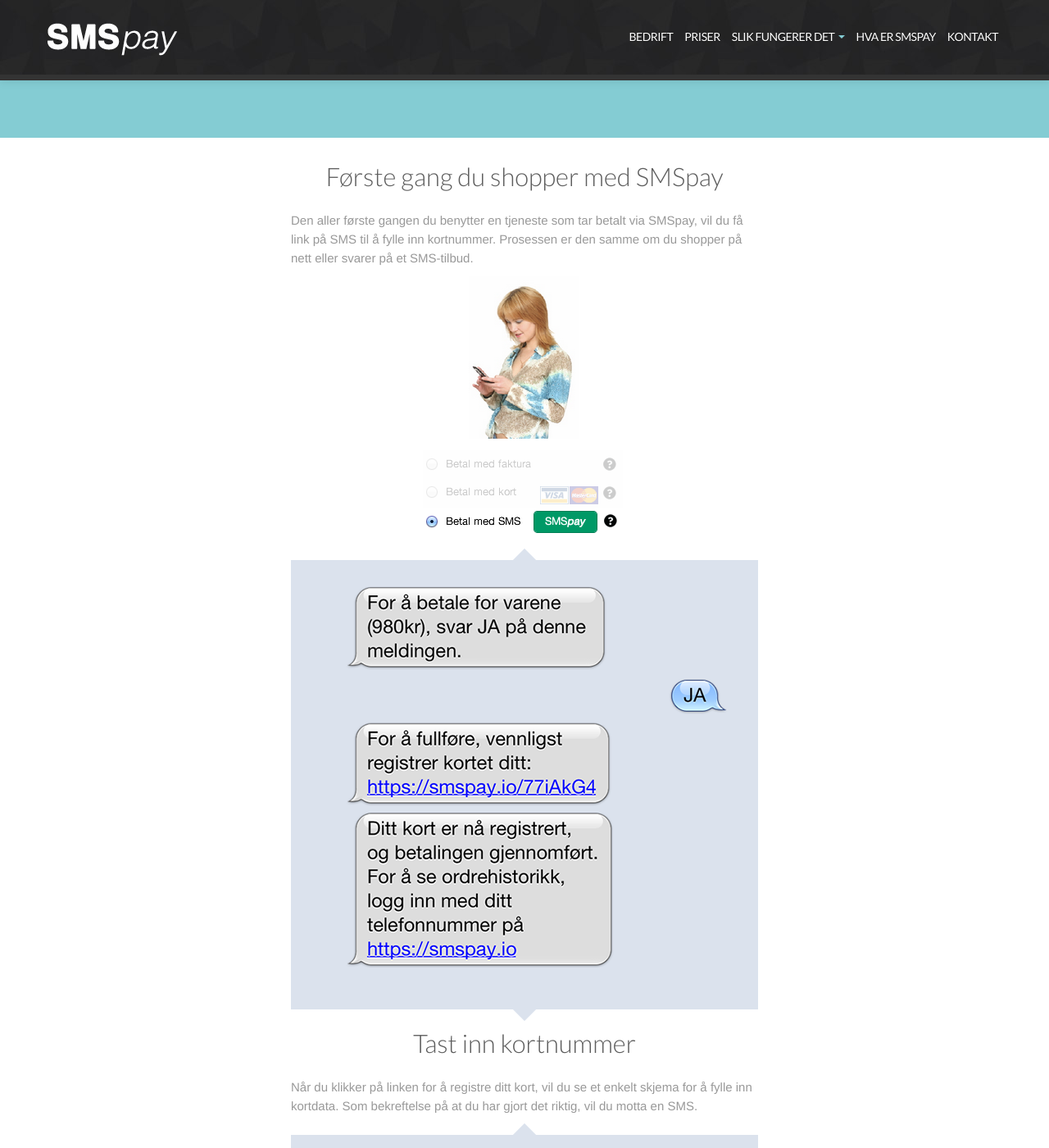
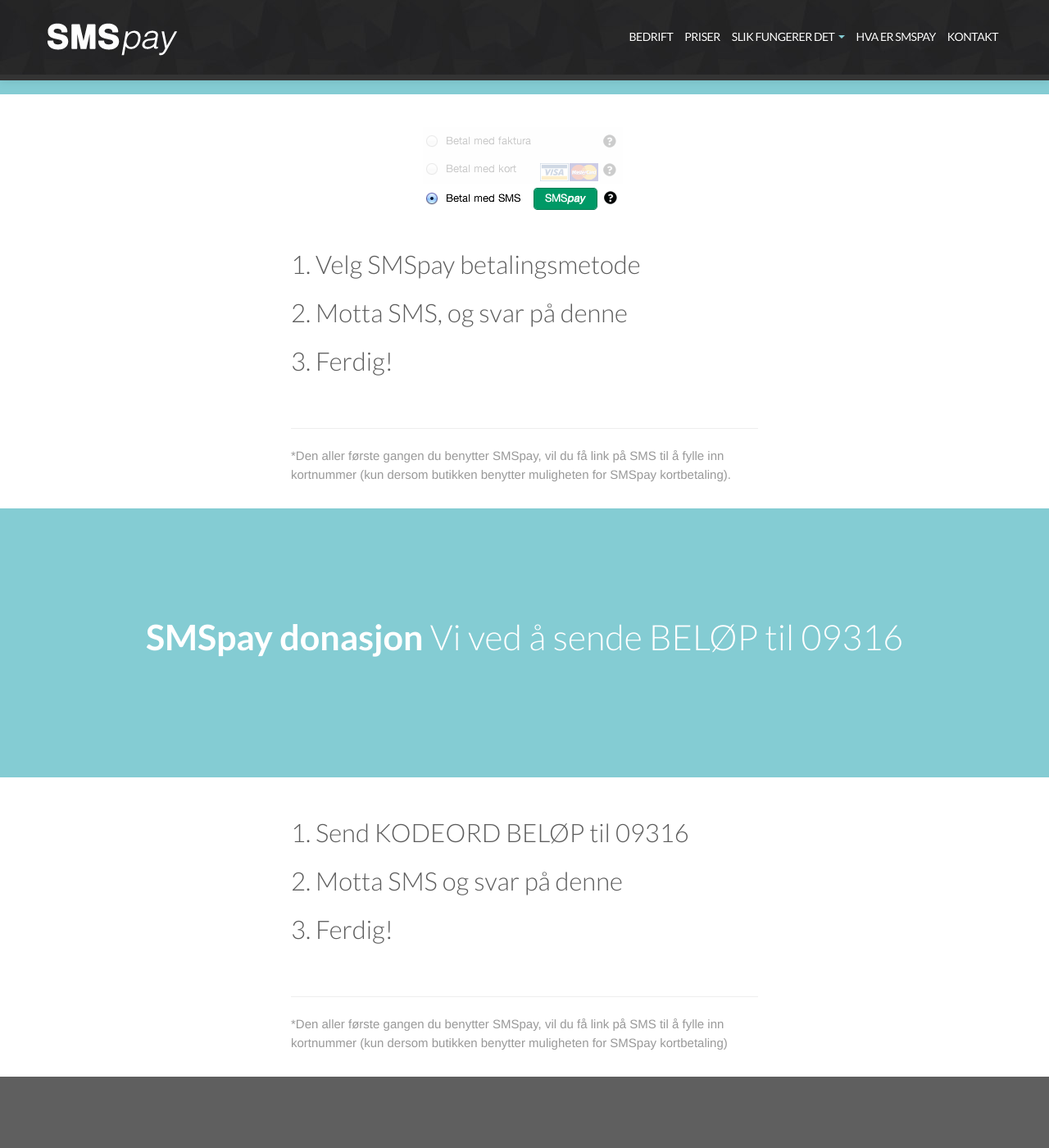
Before and after one commit to front/smspay.io, a Jekyll site: the page built from hvordan/index.html, in a window 1280 px wide and 1400 px high, scrolled down 213 px. Shown: the whole window at 82% size. Built offline with Jekyll 4.4.1, drawn with Linux system fonts in a browser that asks for light colours; nearby versions of some CDN libraries; some of the changed text lies outside the part shown.

```diff
--- a/hvordan/index.html
+++ b/hvordan/index.html
@@ -7,7 +7,7 @@ title: Slik fungerer det
     <div class="container">
       <div class="row-fluid">
         <div class="span12 text-center">
-          <h2><strong>Shopping:</strong> Registrer ditt kort med SMSpay, og gjør shopping enkelt!*</h2>
+          <h2><strong>SMSpay i nettbutikk:</strong> Betal ved å svare på en SMS</h2>
         </div>
       </div>
     </div>
@@ -18,20 +18,22 @@ title: Slik fungerer det
       <br>
       <div class="row-fluid">
         <div class="span6 offset3">
-          <h2 class="text-center">Første gang du shopper med SMSpay</h2>
-          <p>Den aller første gangen du benytter en tjeneste som tar betalt via SMSpay, vil du få link på SMS til å fylle inn kortnummer. Prosessen er den samme om du shopper på nett eller svarer på et SMS-tilbud. </p>
-          <p class="text-center">
-            <img src="/img/woman-sms.png">
-          </p>
+          <br>
           <p class="text-center">
             <img src="/img/process-checkout.png">
           </p>
-          <img src="/img/process-sms.png">
-          <h2 class="text-center">Tast inn kortnummer</h2>
-          <p>Når du klikker på linken for å registre ditt kort, vil du se et enkelt skjema for å fylle inn kortdata. Som bekreftelse på at du har gjort det riktig, vil du motta en SMS. </p>
-          <img src="/img/process-web.png">
-          <h2 class="text-center">Neste gang du shopper</h2>
-          <p>Når du først har registrert kortet ditt på SMSpay, vil vi kjenne igjen telefonnummeret ditt når du senere er ute og shopper. Når du ser SMSpay-ikonet i en netthandel, vet du at du kan betale bare ved å svare på en SMS. Så enkelt!</p><br><br>
+          <br>
+
+          <h2>1. Velg SMSpay betalingsmetode </h2>
+          <h2>2. Motta SMS, og svar på denne </h2>
+          <h2>3. Ferdig! </h2>
+
+          <br>
+          <hr>
+
+          <p>*Den aller første gangen du benytter SMSpay, vil du få link på SMS til å fylle inn kortnummer (kun dersom butikken benytter muligheten for SMSpay kortbetaling).</p>
+          <br>
+
         </div>
       </div>
     </div>
@@ -44,7 +46,7 @@ title: Slik fungerer det
     <div class="container">
       <div class="row-fluid">
         <div class="span12 text-center">
-          <h2><strong>Gi en gave:</strong> Registrer ditt kort med SMSpay, og gi med en SMS!</h2>
+          <h2><strong>SMSpay donasjon</strong> Vi ved å sende BELØP til 09316 </h2>
         </div>
       </div>
     </div>
@@ -55,20 +57,19 @@ title: Slik fungerer det
       <br>
       <div class="row-fluid">
         <div class="span6 offset3">
-          <h2 class="text-center">Gi ved å sende SMS til 1963</h2>
-          <p>Den aller første gangen bruker SMSpay for å gi en gave, vil du få link på SMS til å fylle inn kortnummer. Dersom du har benyttet SMSpay til å <a href="#shop">shoppe på nett</a> tidligere, er du allerede registrert. </p>
-          <p class="text-center">
-            <img src="/img/woman-sms.png">
-          </p>
-          <img src="/img/process-sms-donation1.png">
-          <h2 class="text-center">Registrering av kort (første gang)</h2>
-          <p>Når du klikker på linken for å registre ditt kort, vil du se et enkelt skjema for å fylle inn kortdata. Som bekreftelse på at du har gjort det riktig, vil du motta en SMS (3kr). </p>
-          <img src="/img/process-web.png">
-          <h2 class="text-center">Gi ved å svare på SMS</h2>
-          <p>Noen organisasjoner lar deg gi din gave bare ved å svare på en SMS. Svar med kodeord og beløp, så er din gave sendt!</p>
-          <img src="/img/process-sms-donation2.png">
-          <h2 class="text-center">Neste gang du gir</h2>
-          <p>Når du først har registrert kortet ditt på SMSpay, vil vi kjenne igjen telefonnummeret ditt neste gang du vil gi en gave. Din gave er bare en SMS unna! Du kan også benytte SMSpay til å gi et fast beløp hver måned.</p> <br> <br>
+          <br>
+
+          <h2>1. Send KODEORD BELØP til 09316 </h2>
+          <h2>2. Motta SMS og svar på denne </h2>
+          <h2>3. Ferdig! </h2>
+
+          <br>
+          <hr>
+
+          <p>*Den aller første gangen du benytter SMSpay, vil du få link på SMS til å fylle inn kortnummer (kun dersom butikken benytter muligheten for SMSpay kortbetaling)</p>
+          <br>
+
+
         </div>
       </div>
 
```
Also changed, not shown: hvordan-old/index.html (added, +84 -0 lines).
